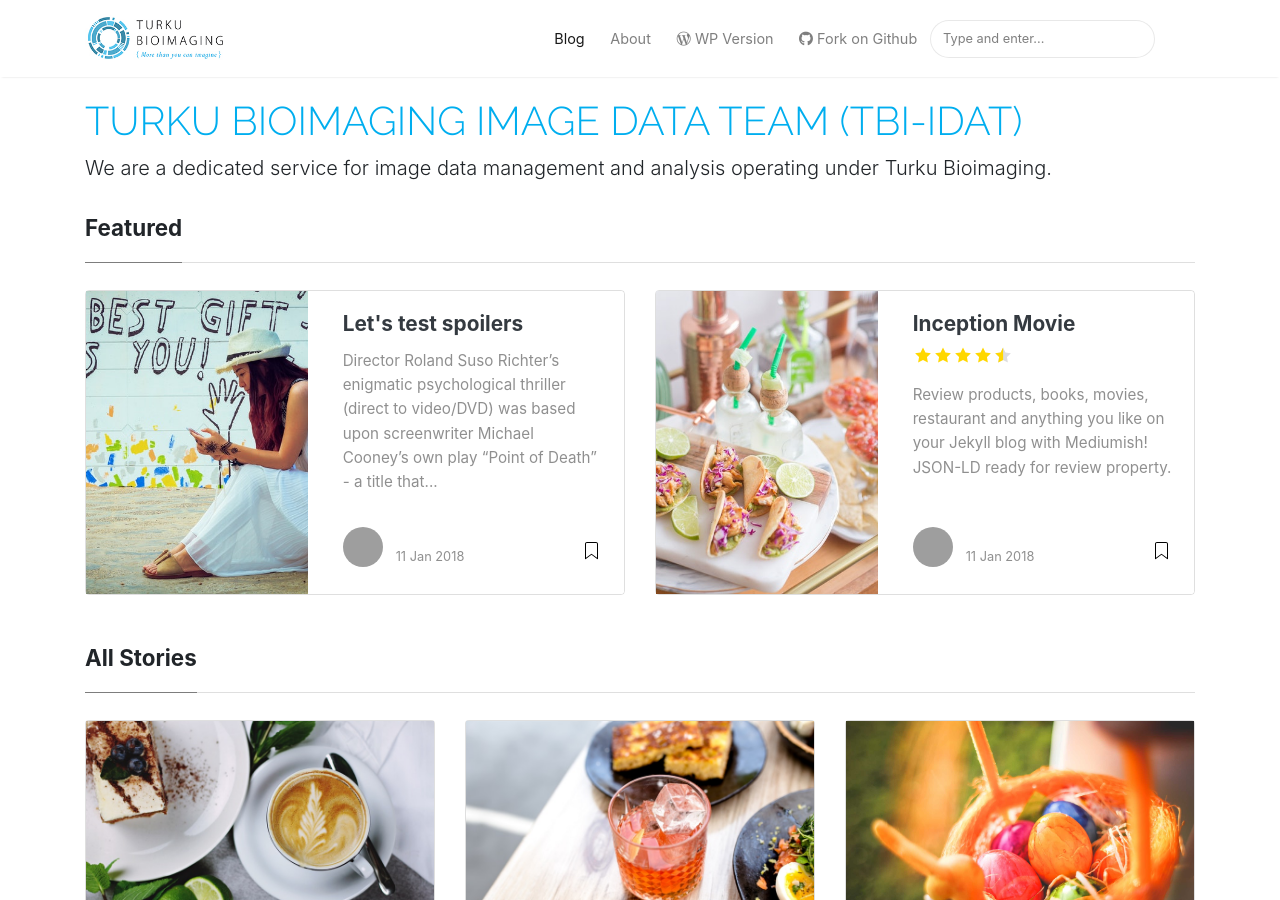
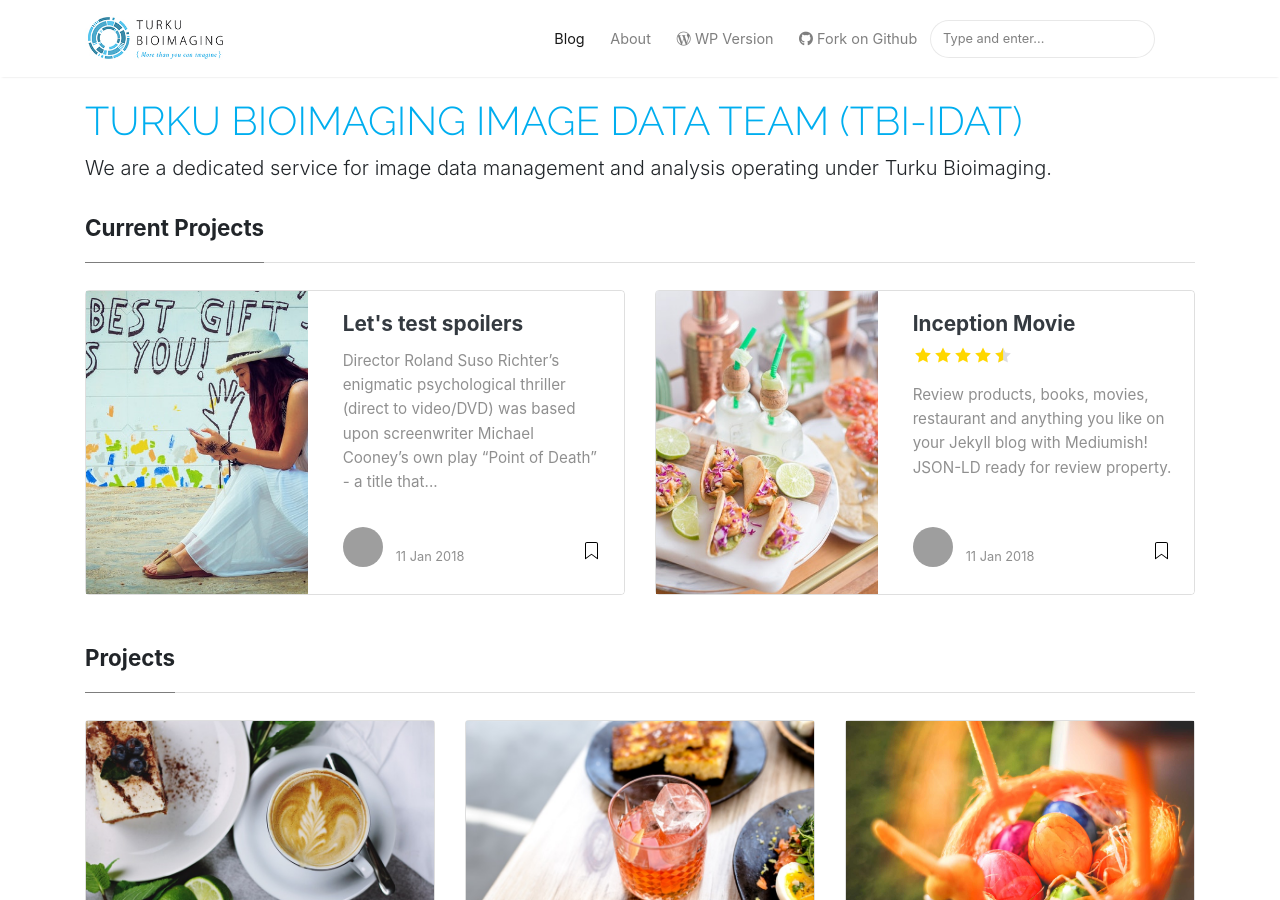
Before and after one commit to Turku-BioImaging/turku-bioimaging.github.io, a Jekyll site: the page built from index.html, in a window 1280 px wide and 900 px high. Built offline with Jekyll 4.4.1, drawn with Linux system fonts in a browser that asks for light colours; nearby versions of some CDN libraries; the list of posts is cut into pages by our own code; grey boxes are pictures that could not be loaded.

Commit message:
update section headers in homepage

```diff
--- a/index.html
+++ b/index.html
@@ -9,7 +9,7 @@ title: Home
 ================================================== -->
 <section class="featured-posts">
     <div class="section-title">
-        <h2><span>Featured</span></h2>
+        <h2><span>Current Projects</span></h2>
     </div>
     <div class="row">
 
@@ -34,7 +34,7 @@ title: Home
 
     <div class="section-title">
 
-        <h2><span>All Stories</span></h2>
+        <h2><span>Projects</span></h2>
 
     </div>
 
```
